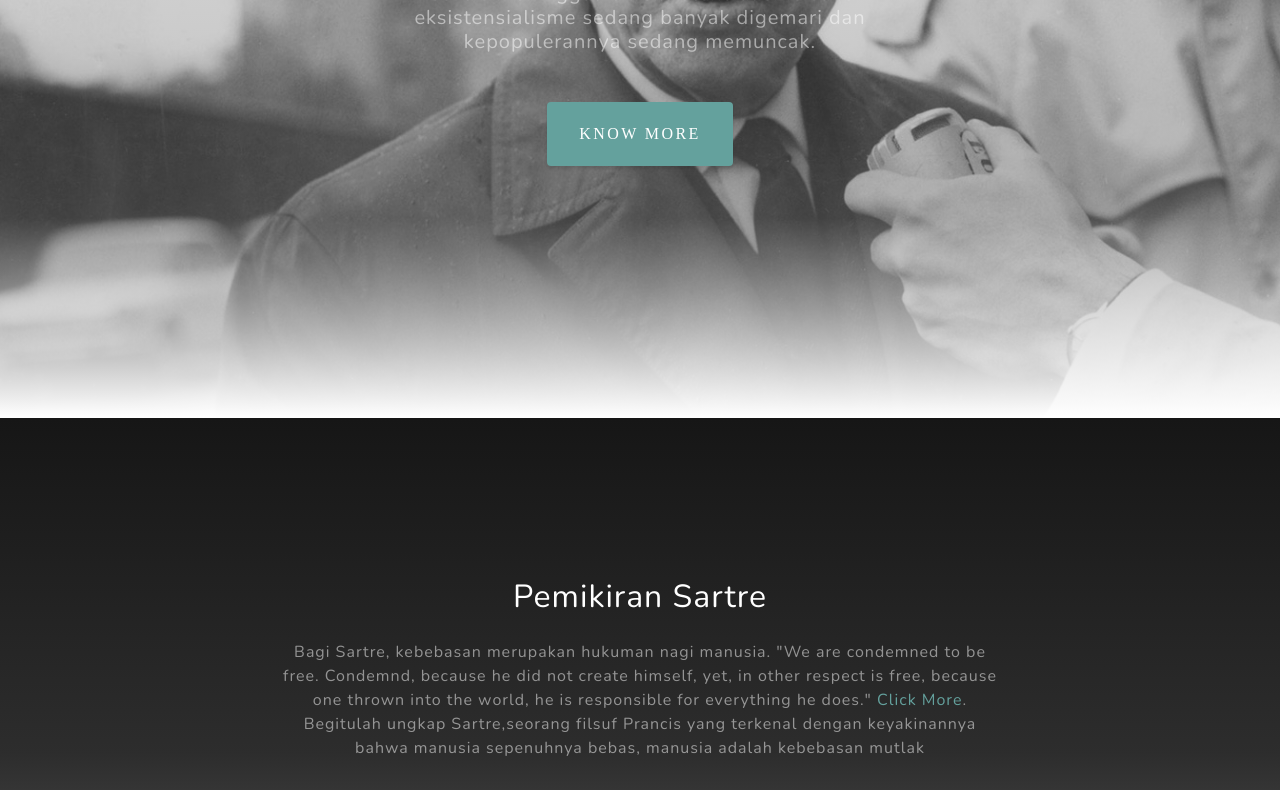
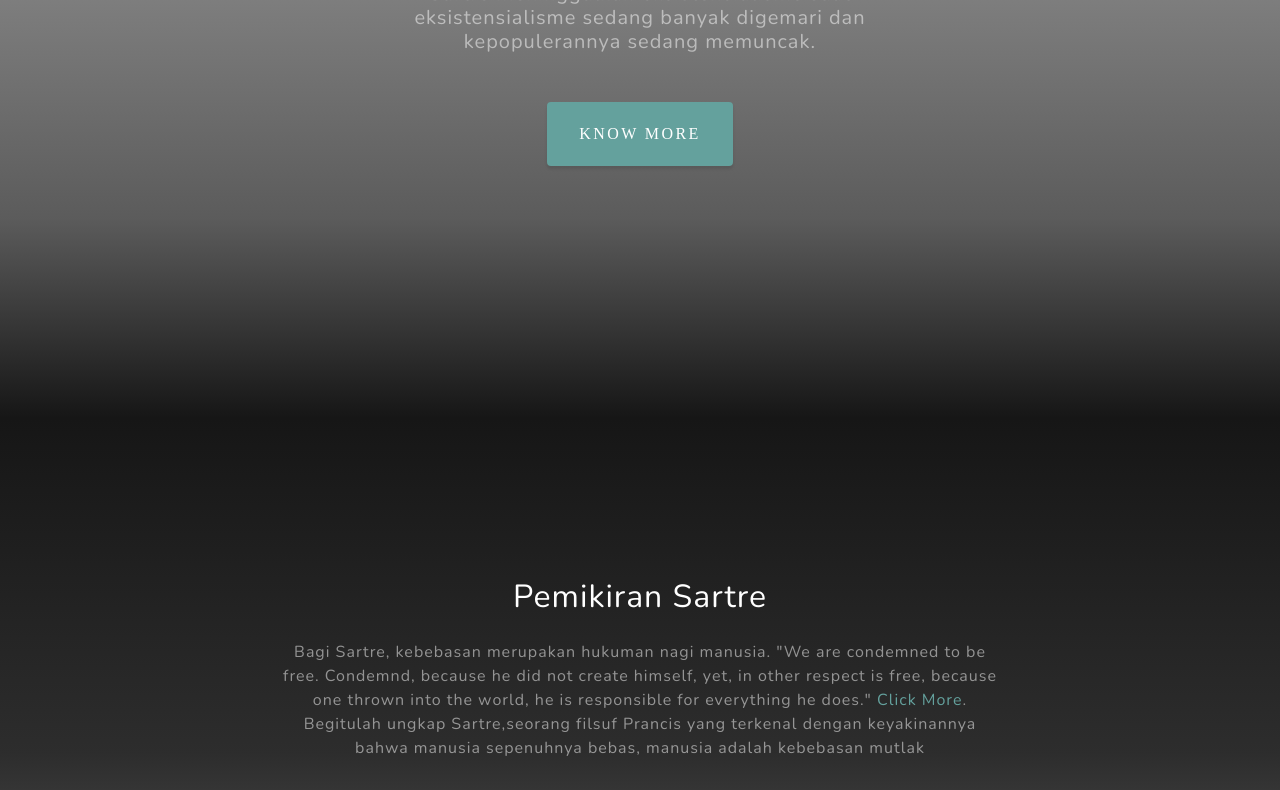
Before and after one commit to SMAKBO/tugas-labkom-2019-xi-10-jean-paul-sartre, a plain HTML site: page indexakhirkarir.html in a window 1280 px wide. Shown: the part 382-1172 px from the top of the page. Drawn offline with nearby package versions, Linux system fonts and the light colour scheme; files that its build step writes are made by us from their sources.

Commit message:
Update indexakhirkarir.html

```diff
--- a/indexakhirkarir.html
+++ b/indexakhirkarir.html
@@ -19,7 +19,7 @@
   <link href="https://fonts.googleapis.com/css?family=Nunito:200,200i,300,300i,400,400i,600,600i,700,700i,800,800i,900,900i" rel="stylesheet">
 
   <!-- Custom styles for this template -->
-  <link href="css/grayscale.min.css" rel="stylesheet">
+  <link href="css/akhirkarir.min.css" rel="stylesheet">
 
 </head>
 
```
